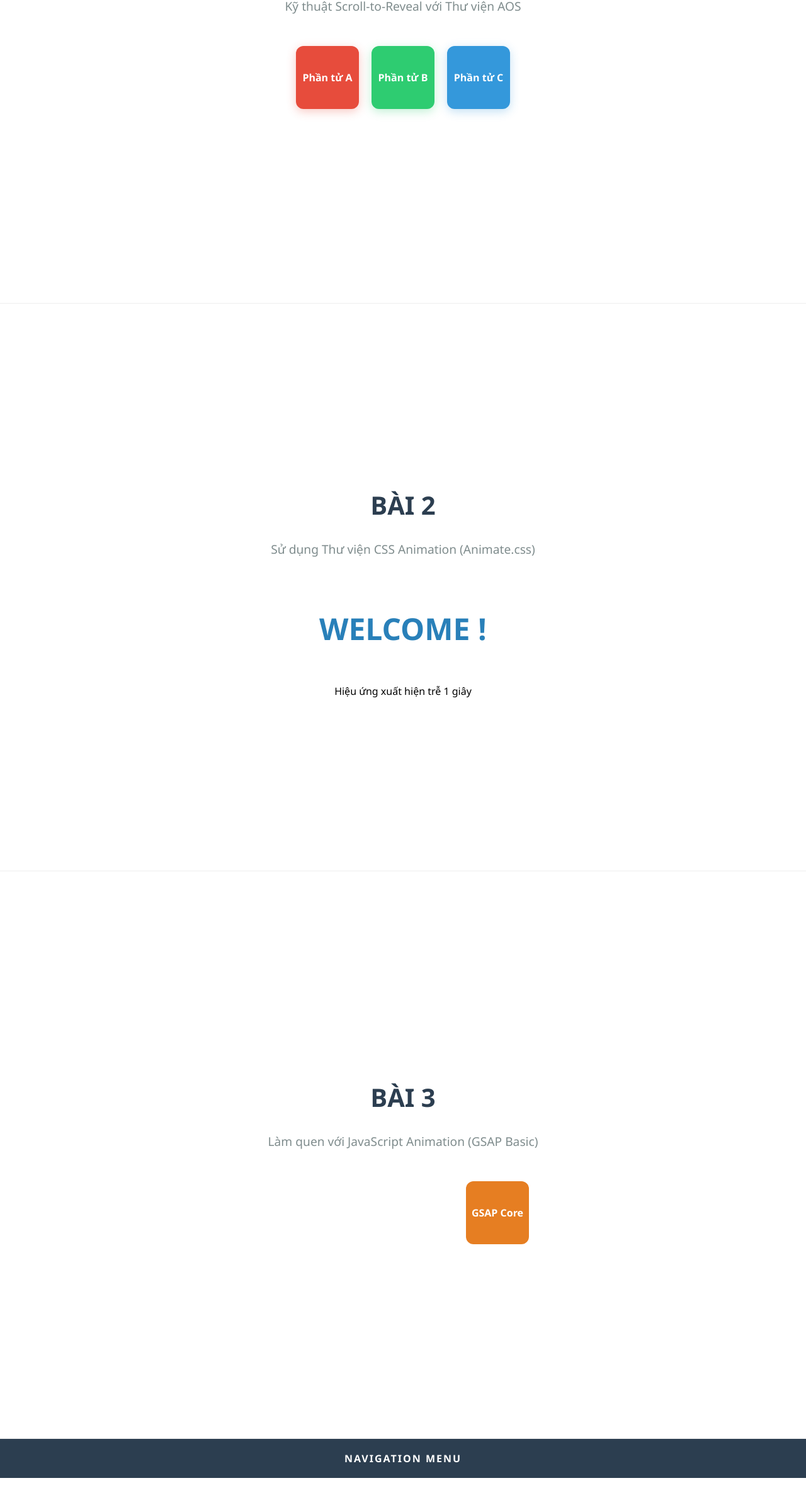
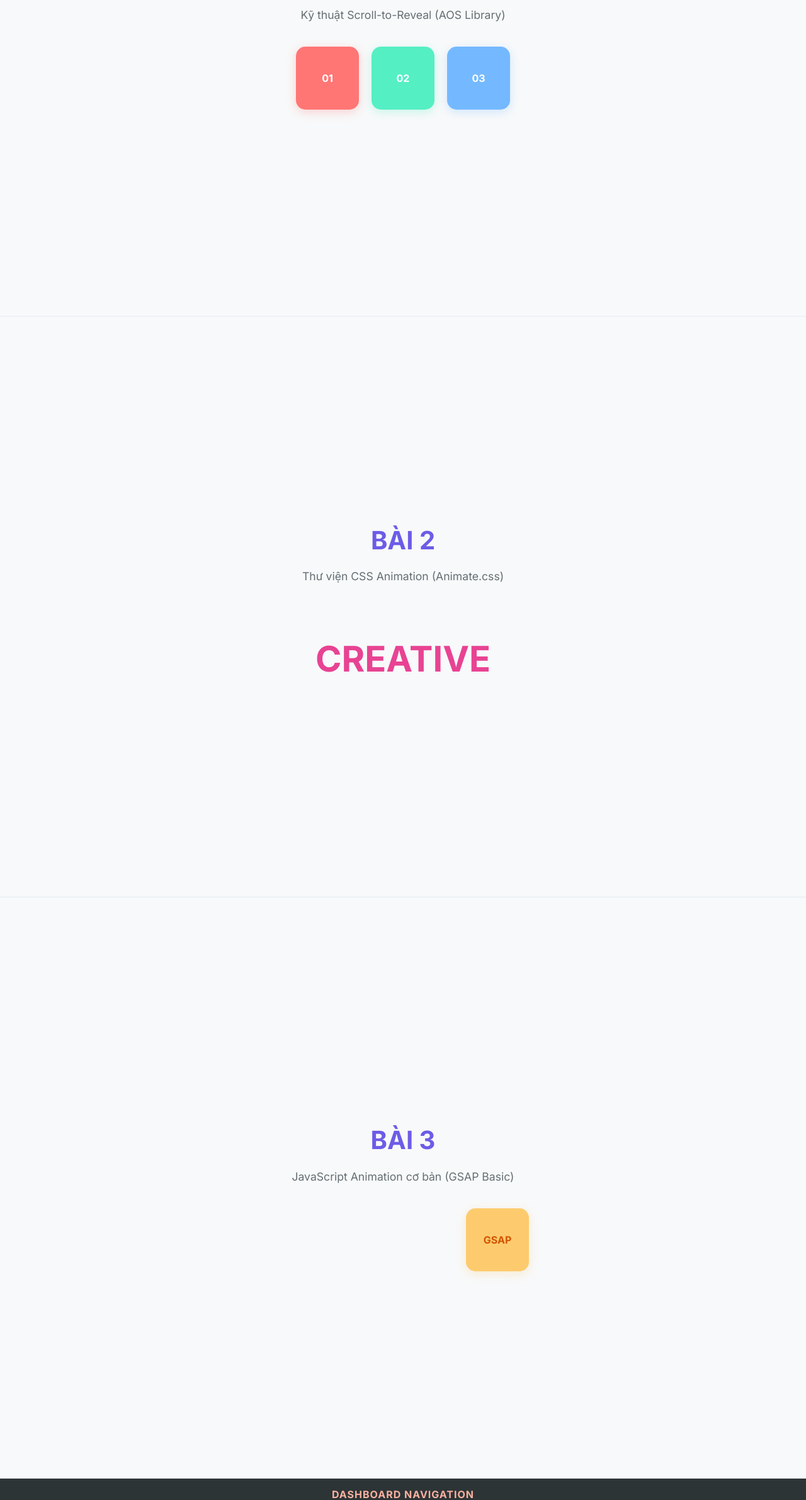
Before and after one commit to nguyenthanhlongweb123/nguyenthanhlong123456, a plain HTML site: page animation (1)/lab4.html in a window 1280 px wide. Shown: the part 419-2800 px from the top of the page at 63% size. Drawn offline with nearby package versions, Linux system fonts and the light colour scheme.

Commit message:
Add files via upload

```diff
--- a/animation (1)/lab4.html
+++ b/animation (1)/lab4.html
@@ -3,113 +3,193 @@
 <head>
     <meta charset="UTF-8">
     <meta name="viewport" content="width=device-width, initial-scale=1.0">
-    <title>Lab 4 - Nguyễn Thành Long - Animation Skills</title>
+    <title>Lab 4 - Nguyễn Thành Long</title>
 
     <link rel="stylesheet" href="https://cdnjs.cloudflare.com/ajax/libs/animate.css/4.1.1/animate.min.css">
     <link rel="stylesheet" href="https://unpkg.com/aos@2.3.1/dist/aos.css">
+    <link href="https://fonts.googleapis.com/css2?family=Inter:wght@400;700&display=swap" rel="stylesheet">
 
     <style>
-        body { font-family: 'Segoe UI', Arial, sans-serif; margin: 0; overflow-x: hidden; scroll-behavior: smooth; }
+        /* TỔNG QUAN GIAO DIỆN */
+        body {
+            font-family: 'Inter', sans-serif;
+            margin: 0;
+            background-color: #f8f9fa;
+            color: #2d3436;
+            overflow-x: hidden;
+        }
+
         section {
             min-height: 100vh;
             display: flex;
             flex-direction: column;
             align-items: center;
             justify-content: center;
-            border-bottom: 1px solid #eee;
-            padding: 50px 20px;
+            border-bottom: 2px solid #edf2f7;
+            padding: 60px 20px;
+            position: relative;
         }
 
-        /* Style tiêu đề Lab */
-        .lab-title { color: #2c3e50; font-size: 2.5rem; margin-bottom: 10px; text-align: center; }
-        .lesson-name { color: #7f8c8d; font-size: 1.2rem; margin-bottom: 40px; }
+        .lab-title {
+            color: #6c5ce7;
+            font-size: 2.5rem;
+            margin-bottom: 5px;
+            text-transform: uppercase;
+            font-weight: 700;
+        }
 
-        /* Các thành phần minh họa */
-        .box { width: 100px; height: 100px; color: white; display: flex; align-items: center; justify-content: center; font-weight: bold; border-radius: 12px; margin: 10px; }
-        .box-red { background: #e74c3c; box-shadow: 0 4px 15px rgba(231, 76, 60, 0.3); }
-        .box-green { background: #2ecc71; box-shadow: 0 4px 15px rgba(46, 204, 113, 0.3); }
-        .box-blue { background: #3498db; box-shadow: 0 4px 15px rgba(52, 152, 219, 0.3); }
+        .lesson-name {
+            color: #636e72;
+            margin-bottom: 40px;
+            font-size: 1.1rem;
+            text-align: center;
+        }
 
-        .gsap-box { background: #e67e22; opacity: 0; }
-        .card { width: 160px; height: 220px; background: #8e44ad; color: white; display: flex; align-items: center; justify-content: center; border-radius: 15px; opacity: 0; transform: translateY(50px); margin: 15px; font-size: 1.1rem; }
+        /* BÀI 1: AOS BOXES */
+        .box-container { display: flex; gap: 20px; }
+        .box {
+            width: 100px; height: 100px; color: white;
+            display: flex; align-items: center; justify-content: center;
+            font-weight: bold; border-radius: 15px;
+        }
+        .box-red { background: #ff7675; box-shadow: 0 4px 15px rgba(255, 118, 117, 0.3); }
+        .box-green { background: #55efc4; box-shadow: 0 4px 15px rgba(85, 239, 196, 0.3); }
+        .box-blue { background: #74b9ff; box-shadow: 0 4px 15px rgba(116, 185, 255, 0.3); }
 
-        .header-anim { background: #2c3e50; color: white; padding: 20px; width: 100%; text-align: center; position: absolute; top: 0; font-weight: bold; letter-spacing: 2px; }
-        .hero-cta { padding: 15px 40px; background: #e74c3c; color: white; border: none; border-radius: 30px; cursor: pointer; margin-top: 25px; font-weight: bold; transition: 0.3s; }
-        .hero-cta:hover { background: #c0392b; transform: scale(1.05); }
+        /* BÀI 3: GSAP SINGLE */
+        .gsap-box {
+            background: #fdcb6e;
+            color: #d35400;
+            opacity: 0;
+            box-shadow: 0 4px 15px rgba(253, 203, 110, 0.3);
+        }
+
+        /* BÀI 4: TIMELINE COMPONENTS */
+        .header-anim {
+            background: #2d3436; color: #fab1a0;
+            padding: 15px; width: 100%;
+            position: absolute; top: 0;
+            text-align: center; font-weight: bold;
+            letter-spacing: 1px;
+        }
+        .hero-title { font-size: 3rem; color: #2d3436; margin: 20px 0; }
+        .hero-cta {
+            padding: 15px 45px; background: #d63031;
+            color: white; border: none; border-radius: 50px;
+            cursor: pointer; font-weight: bold; font-size: 1rem;
+            box-shadow: 0 6px 20px rgba(214, 48, 49, 0.3);
+        }
+
+        /* BÀI 5: 4 HÌNH VUÔNG STAGGER */
+        .square-container {
+            display: grid;
+            grid-template-columns: repeat(2, 1fr);
+            gap: 20px;
+        }
+        @media (min-width: 600px) {
+            .square-container { grid-template-columns: repeat(4, 1fr); }
+        }
+        .square {
+            width: 140px;
+            height: 140px;
+            background: #6c5ce7;
+            color: white;
+            display: flex;
+            align-items: center;
+            justify-content: center;
+            border-radius: 20px;
+            opacity: 0;
+            transform: translateY(40px);
+            font-weight: bold;
+            box-shadow: 0 10px 20px rgba(108, 92, 231, 0.2);
+        }
     </style>
 </head>
 <body>
 
     <section id="bai1">
         <h1 class="lab-title">BÀI 1</h1>
-        <p class="lesson-name">Kỹ thuật Scroll-to-Reveal với Thư viện AOS</p>
-        <div style="display: flex;">
-            <div data-aos="fade-up" class="box box-red">Phần tử A</div>
-            <div data-aos="fade-up" data-aos-delay="200" class="box box-green">Phần tử B</div>
-            <div data-aos="fade-up" data-aos-delay="400" class="box box-blue">Phần tử C</div>
+        <p class="lesson-name">Kỹ thuật Scroll-to-Reveal (AOS Library)</p>
+        <div class="box-container">
+            <div data-aos="fade-right" class="box box-red">01</div>
+            <div data-aos="fade-up" data-aos-delay="200" class="box box-green">02</div>
+            <div data-aos="fade-left" data-aos-delay="400" class="box box-blue">03</div>
         </div>
     </section>
 
     <section id="bai2">
         <h1 class="lab-title">BÀI 2</h1>
-        <p class="lesson-name">Sử dụng Thư viện CSS Animation (Animate.css)</p>
-        <h2 class="animate__animated animate__bounceIn" style="color: #2980b9; font-size: 3rem;">WELCOME !</h2>
-        <p class="animate__animated animate__fadeInUp animate__delay-1s">Hiệu ứng xuất hiện trễ 1 giây</p>
+        <p class="lesson-name">Thư viện CSS Animation (Animate.css)</p>
+        <h2 class="animate__animated animate__heartBeat animate__infinite" style="color: #e84393; font-size: 3.5rem;">CREATIVE</h2>
     </section>
 
     <section id="bai3">
         <h1 class="lab-title">BÀI 3</h1>
-        <p class="lesson-name">Làm quen với JavaScript Animation (GSAP Basic)</p>
-        <div class="gsap-box box">GSAP Core</div>
+        <p class="lesson-name">JavaScript Animation cơ bản (GSAP Basic)</p>
+        <div class="gsap-box box">GSAP</div>
     </section>
 
-    <section id="bai4" style="position: relative;">
-        <div class="header-anim">NAVIGATION MENU</div>
-        <h1 class="lab-title" style="margin-top: 50px;">BÀI 4</h1>
+    <section id="bai4">
+        <div class="header-anim">DASHBOARD NAVIGATION</div>
+        <h1 class="lab-title" style="margin-top: 40px;">BÀI 4</h1>
         <p class="lesson-name">Điều khiển chuỗi chuyển động (GSAP Timeline)</p>
-        <h2 class="hero-title">Creative Digital Content</h2>
-        <button class="hero-cta">KHÁM PHÁ NGAY</button>
+        <h2 class="hero-title">Digital Experience</h2>
+        <button class="hero-cta">XEM CHI TIẾT</button>
     </section>
 
     <section id="bai5">
         <h1 class="lab-title">BÀI 5</h1>
-        <p class="lesson-name">Hiệu ứng chuyển động so le (GSAP Stagger Effect)</p>
-        <div style="display: flex; flex-wrap: wrap; justify-content: center;">
-            <div class="card">Sản phẩm 01</div>
-            <div class="card">Sản phẩm 02</div>
-            <div class="card">Sản phẩm 03</div>
+        <p class="lesson-name">Hiệu ứng Stagger với 4 Hình vuông (GSAP Scroll)</p>
+        <div class="square-container">
+            <div class="square" style="background: #6c5ce7;">VUÔNG 1</div>
+            <div class="square" style="background: #a29bfe;">VUÔNG 2</div>
+            <div class="square" style="background: #8e44ad;">VUÔNG 3</div>
+            <div class="square" style="background: #4834d4;">VUÔNG 4</div>
         </div>
     </section>
 
     <script src="https://unpkg.com/aos@2.3.1/dist/aos.js"></script>
     <script src="https://cdnjs.cloudflare.com/ajax/libs/gsap/3.12.2/gsap.min.js"></script>
+
     <script>
-        // Init AOS
-        AOS.init({ duration: 1000, once: true });
+        // Khởi tạo AOS
+        AOS.init({ duration: 1000, once: false });
 
-        // Bài 3: GSAP đơn lẻ
-        gsap.to(".gsap-box", { x: 150, opacity: 1, duration: 1.5, delay: 0.5, ease: "back.out(1.7)" });
+        // Bài 3: GSAP
+        gsap.to(".gsap-box", {
+            x: 150,
+            opacity: 1,
+            duration: 1.2,
+            delay: 0.5,
+            ease: "back.out(1.7)"
+        });
 
         // Bài 4: GSAP Timeline
         const tl = gsap.timeline();
         tl.from(".header-anim", { y: -60, opacity: 0, duration: 0.8 })
-          .from(".hero-title", { y: 40, opacity: 0, duration: 0.8, ease: "power2.out" }, "-=0.3")
-          .from(".hero-cta", { scale: 0, opacity: 0, duration: 0.8, ease: "elastic.out(1, 0.5)" }, "-=0.4");
+          .from(".hero-title", { x: -50, opacity: 0, duration: 0.7 }, "-=0.3")
+          .from(".hero-cta", { scale: 0, opacity: 0, duration: 0.5, ease: "elastic.out(1, 0.3)" }, "-=0.2");
 
-        // Bài 5: Scroll Trigger (Manual)
-        window.addEventListener('scroll', () => {
-            const sec5 = document.querySelector('#bai5');
-            const rect = sec5.getBoundingClientRect();
-            if(rect.top < window.innerHeight / 1.5) {
-                gsap.to(".card", {
+        // Bài 5: Stagger khi Scroll
+        const handleScroll = () => {
+            const section5 = document.querySelector('#bai5');
+            const triggerBottom = window.innerHeight / 1.2;
+            const sectionTop = section5.getBoundingClientRect().top;
+
+            if (sectionTop < triggerBottom) {
+                gsap.to(".square", {
                     opacity: 1,
                     y: 0,
-                    duration: 0.7,
+                    duration: 0.8,
                     stagger: 0.2,
-                    ease: "power3.out"
+                    ease: "power4.out"
                 });
+                // Sau khi chạy xong có thể gỡ event để tối ưu hiệu năng
+                window.removeEventListener('scroll', handleScroll);
             }
-        });
+        };
+
+        window.addEventListener('scroll', handleScroll);
     </script>
 </body>
-</html>
+</html>>
```
